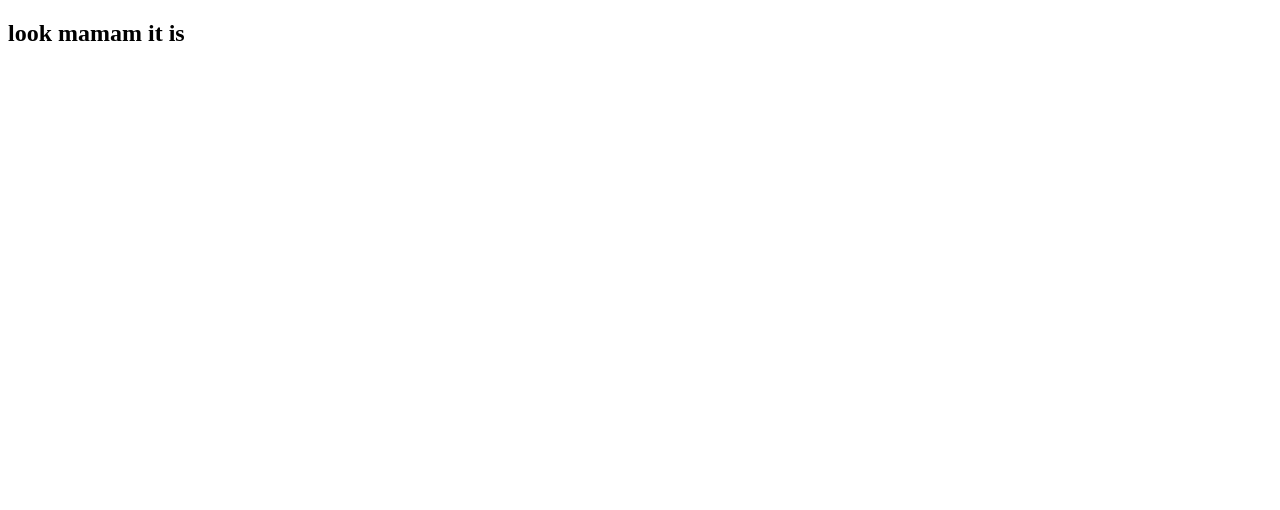
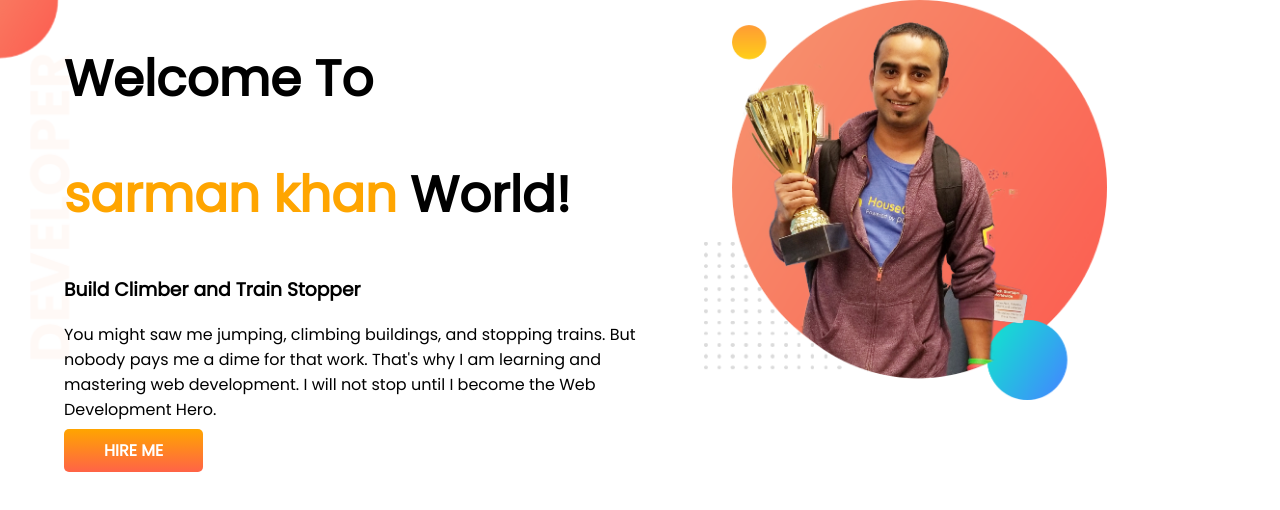
Before and after one commit to sarman161909/Developer-protfolio, a plain HTML site: page index.html in a window 1280 px wide. Drawn offline with Linux system fonts and the light colour scheme.

Commit message:
top-banner add

```diff
--- a/index.html
+++ b/index.html
@@ -1,11 +1,39 @@
 <!DOCTYPE html>
 <html lang="en">
+
 <head>
     <meta charset="UTF-8">
     <meta name="viewport" content="width=device-width, initial-scale=1.0">
-    <title>Document</title>
+    <title>sarman protfolio</title>
+
+    <link rel="preconnect" href="https://fonts.googleapis.com">
+    <link rel="preconnect" href="https://fonts.gstatic.com" crossorigin>
+    <link href="https://fonts.googleapis.com/css2?family=Poppins&display=swap" rel="stylesheet">
+    <link rel="stylesheet" href="style.css">
 </head>
+
 <body>
-    <h2>look mamam it is</h2>
+
+    <section class="top-banner">
+        <div class="half-width">
+
+            <h1>Welcome To</h1>
+            <h1><span class="orange-color">sarman khan </span> World!</h1>
+            <h3>Build Climber and Train Stopper</h3>
+            <p>You might saw me jumping, climbing buildings, and stopping trains. But nobody pays me a dime for that work.
+                That's why I am learning and mastering web development. I will not stop until I become the Web Development
+                Hero.</p>
+                <a class="link-btn" href="" target="_blank">HIRE ME</a>
+        </div>
+        <div class="half-width">
+
+            <img src="images/jhankar.png" alt="">
+        </div>
+
+
+    </section>
+
+
 </body>
+
 </html>
--- /dev/null
+++ b/style.css
@@ -0,0 +1,40 @@
+
+
+
+body{
+    font-family: 'Poppins', sans-serif;
+    margin: 0;
+
+}
+
+h1{
+    font-size: 50px;
+
+}
+.orange-color{
+    color:orange;
+}
+.top-banner{
+    background-image: url(images/top-banner.png);
+    background-repeat: no-repeat;
+}
+section{
+    display: flex;
+}
+.half-width{
+    width: 50%;
+    padding-left: 5%;
+
+}
+.half-width img{
+    width: 70%;
+}
+.link-btn{
+    text-decoration: none;
+    background-image: linear-gradient(orange, tomato);
+    padding: 10px 40px;
+    color: white;
+    border-radius: 5px;
+    font-weight: 700;
+
+}
```
Also changed, not shown: images/dream-bg.png (added), images/exp-bg.png (added), images/jhankar.png (added), images/jhankar2.png (added), images/my-bg.png (added), images/my-bg2.png (added), images/top-banner.png (added), 7 other files.
